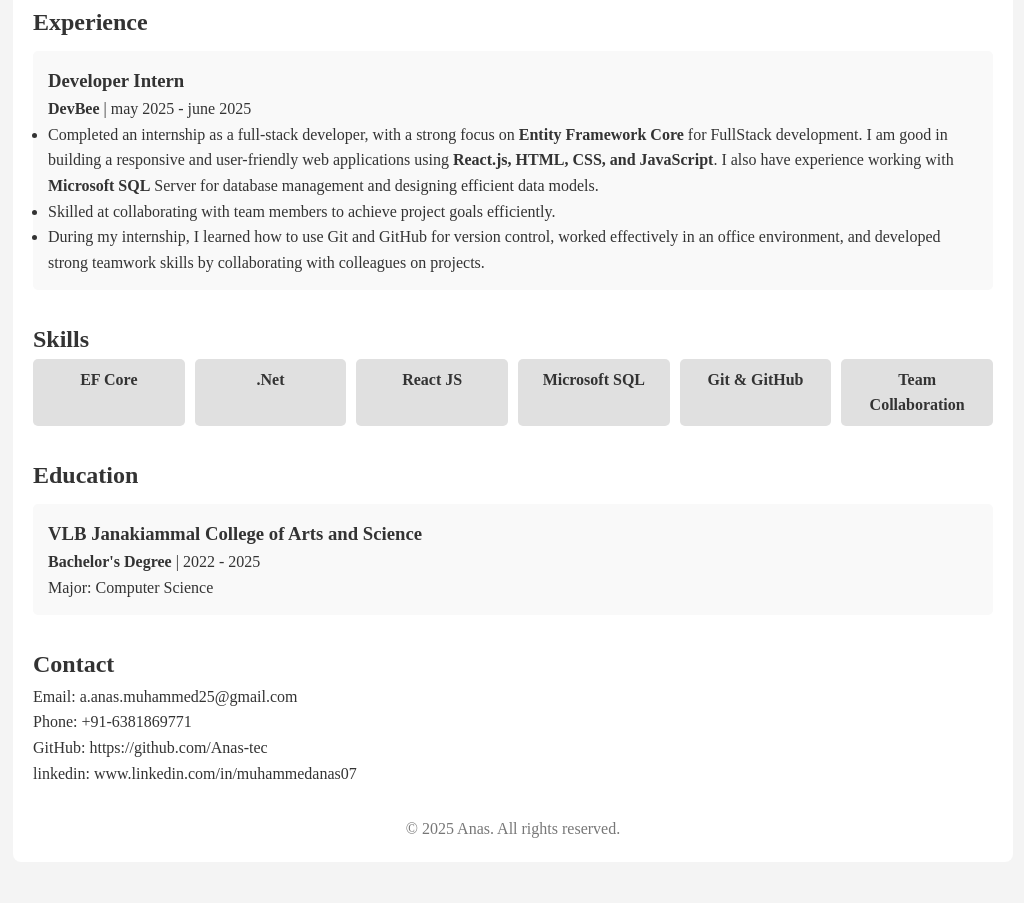
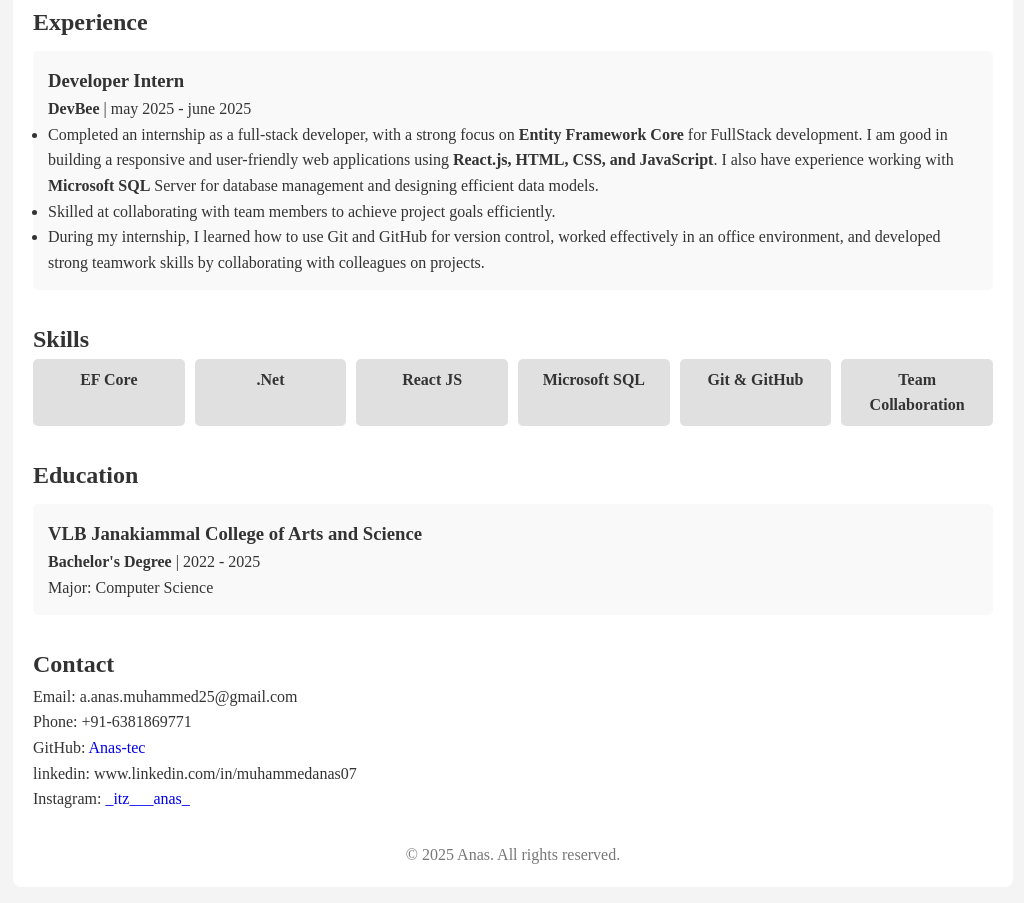
Before and after one commit to Anas-tec/CV, a plain HTML site: page cvhtml.html in a window 1280 px wide. Shown: the part 307-1210 px from the top of the page, without its empty margins (127-1151 px from the left). Before the commit the page ends 1189 px from the top, so only its background shows below. Drawn offline with Linux system fonts and the light colour scheme.

Commit message:
<>|Only add insta with link |<Anas>

```diff
--- a/cvcss.css
+++ b/cvcss.css
@@ -82,3 +82,6 @@
     margin-top: 20px;
     color: #777;
   }
+  a{
+    text-decoration-line: none;
+  }
--- a/cvhtml.html
+++ b/cvhtml.html
@@ -64,8 +64,9 @@
       <h2>Contact</h2>
       <p>Email: a.anas.muhammed25@gmail.com</p>
       <p>Phone: +91-6381869771</p>
-      <p>GitHub: https://github.com/Anas-tec</p>
+      <p>GitHub: <a href="https://github.com/Anas-tec">Anas-tec</a></p>
       <p>linkedin: www.linkedin.com/in/muhammedanas07 </p>
+      <p>Instagram: <a href="https://www.instagram.com/_itz___anas_/">_itz___anas_</a></p>
     </section>
 
     <footer>
```
